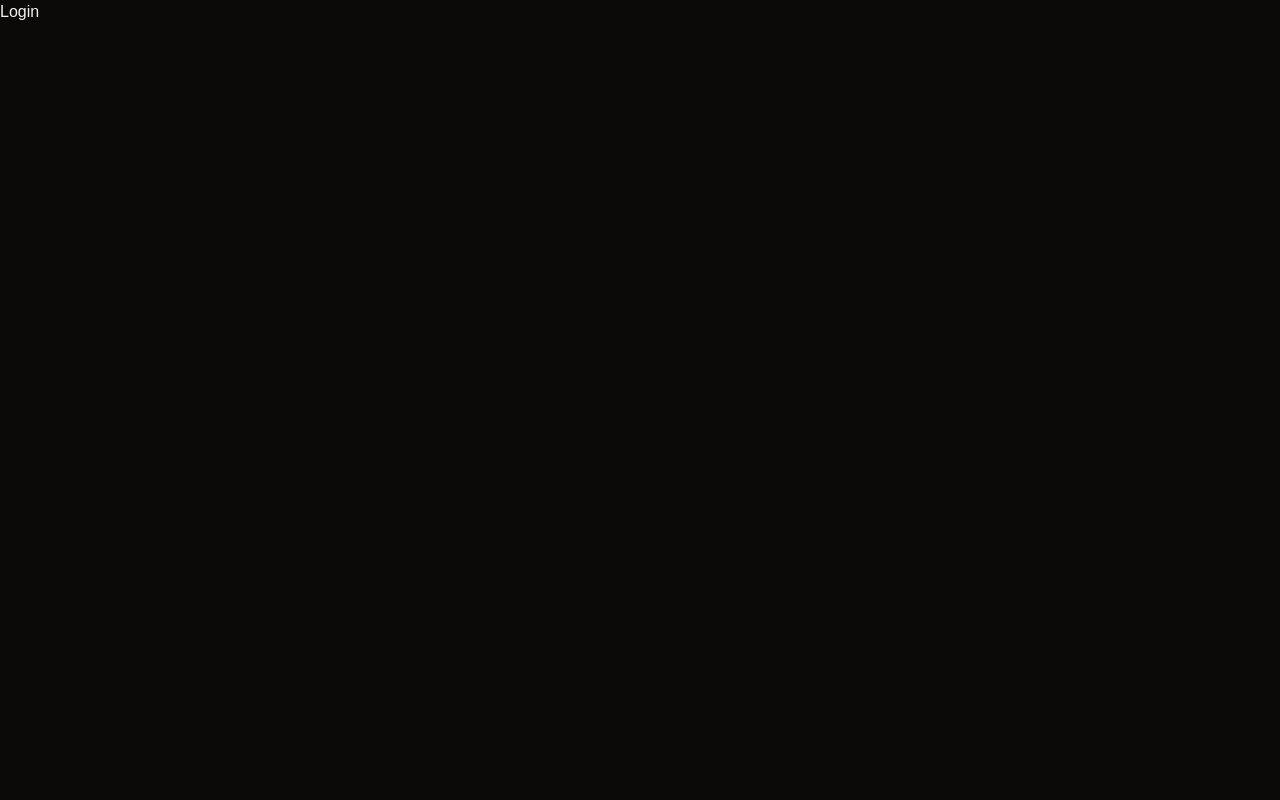
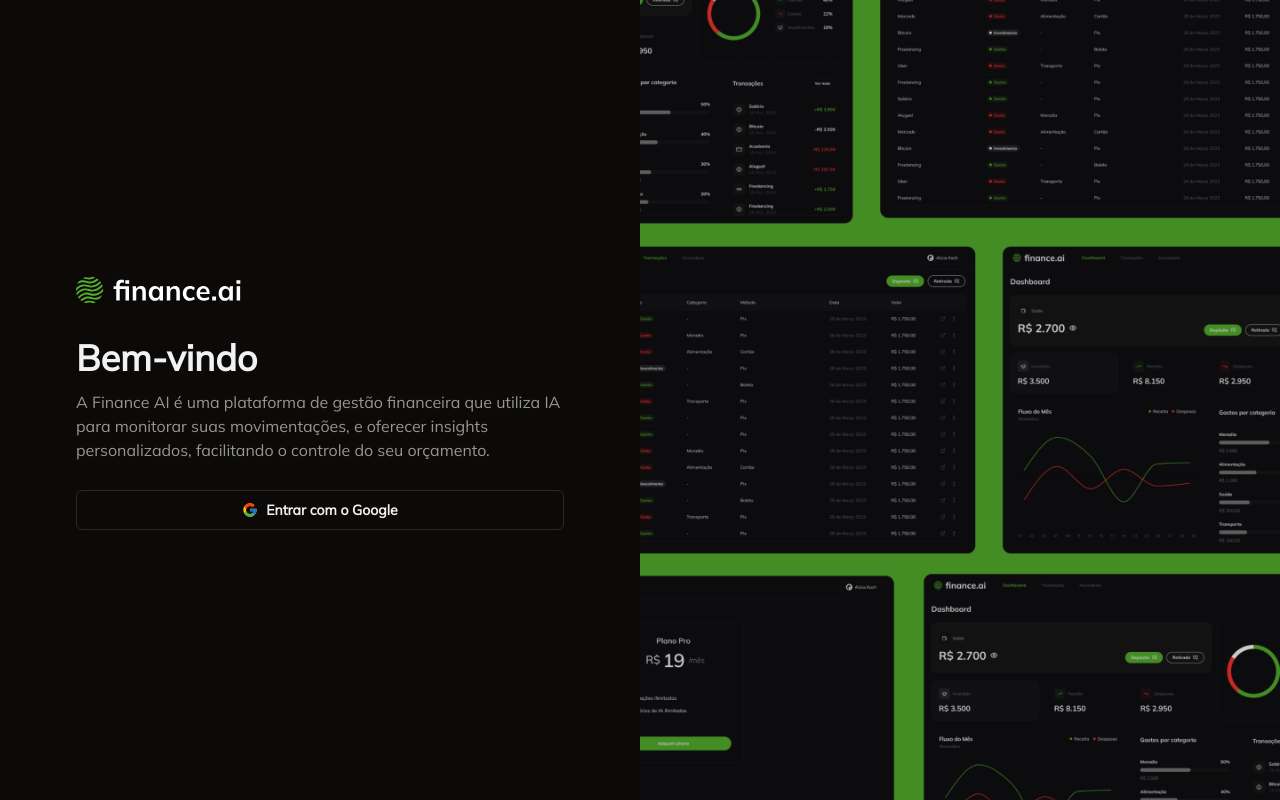
Before and after one commit to Igorwalace/financia.ia-fsw, a Next.js app: page / in a window 1280 px wide. Built offline with nearby package versions, Linux system fonts and the light colour scheme.

Commit message:
feat: page signIn ready

```diff
--- a/app/globals.css
+++ b/app/globals.css
@@ -2,15 +2,7 @@
 @tailwind components;
 @tailwind utilities;
 
-body {
-  font-family: Arial, Helvetica, sans-serif;
-}
-
-@layer utilities {
-  .text-balance {
-    text-wrap: balance;
-  }
-}
+@layer utilities {}
 
 @layer base {
   :root {
@@ -72,7 +64,10 @@
   * {
     @apply border-border;
   }
+  html {
+    @apply h-full;
+  }
   body {
-    @apply bg-background text-foreground;
+    @apply h-full bg-background text-foreground;
   }
 }
--- a/app/layout.tsx
+++ b/app/layout.tsx
@@ -1,10 +1,18 @@
 import type { Metadata } from "next";
 import "./globals.css";
+
+//fonts
+import { Mulish } from 'next/font/google'
 
 export const metadata: Metadata = {
   title: "Financia IA",
   description: "Controle suas finanças de forma simples e eficiente.",
 };
+
+const mulish = Mulish({
+  subsets: ['latin'],
+  weight: '400'
+})
 
 export default function RootLayout({
   children,
@@ -14,7 +22,7 @@
   return (
     <html lang="pt-BR">
       <body
-        className={`dark antialiased`}
+        className={`${mulish.className} dark antialiased`}
       >
         {children}
       </body>
--- /dev/null
+++ b/app/login/button-login.tsx
@@ -0,0 +1,12 @@
+import { FcGoogle } from "react-icons/fc";
+import { Button } from "../_components/ui/button";
+
+const ButtonSignIn = () => {
+    return (
+        <>
+            <Button variant='outline' className='w-full text-sm font-semibold' ><FcGoogle className='' /> Entrar com o Google</Button>
+        </>
+    );
+}
+
+export default ButtonSignIn;
--- a/app/login/page.tsx
+++ b/app/login/page.tsx
@@ -1,7 +1,35 @@
+import Image from "next/image";
+import ButtonSignIn from "./button-login";
+
 const SignIn = () => {
     return (
         <>
-        <h1>Login</h1>
+            <div className='grid grid-cols-2 h-full' >
+                {/* Direita */}
+                <div className='max-w-[488px] mx-auto flex flex-col items-start justify-center gap-7' >
+                    <Image
+                        src="/logo.svg"
+                        width={173}
+                        height={39}
+                        alt="Finance AI"
+                        className=""
+                    />
+                    <div className='space-y-3' >
+                        <h1 className='font-bold text-4xl' >Bem-vindo</h1>
+                        <p className='text-base opacity-60' >A Finance AI é uma plataforma de gestão financeira que utiliza IA para monitorar suas movimentações, e oferecer insights personalizados, facilitando o controle do seu orçamento.</p>
+                    </div>
+                    <ButtonSignIn />
+                </div>
+                {/* Image */}
+                <div className='relative w-full h-full' >
+                    <Image
+                        src="/image-login.png"
+                        alt="Decorative Image"
+                        fill
+                        className='object-cover'
+                    />
+                </div>
+            </div>
         </>
     );
 }
```
Also changed, not shown: public/image-login.png (renamed from public/Decorative image.png).
